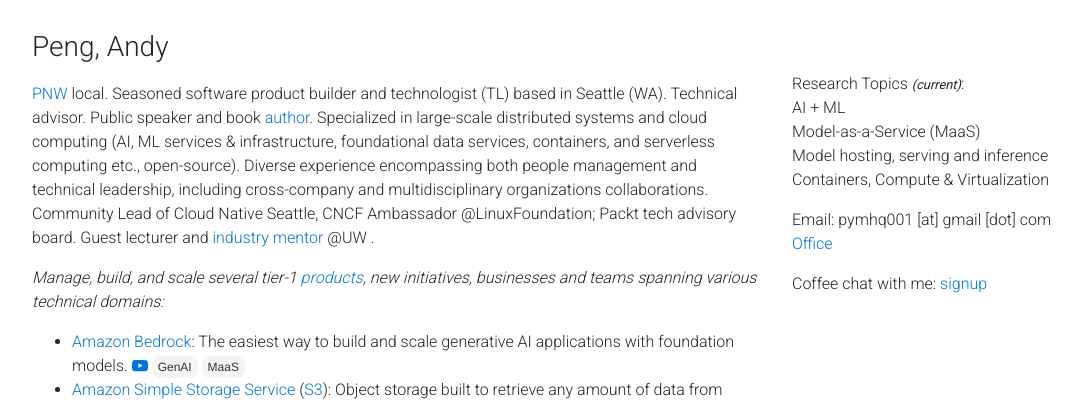
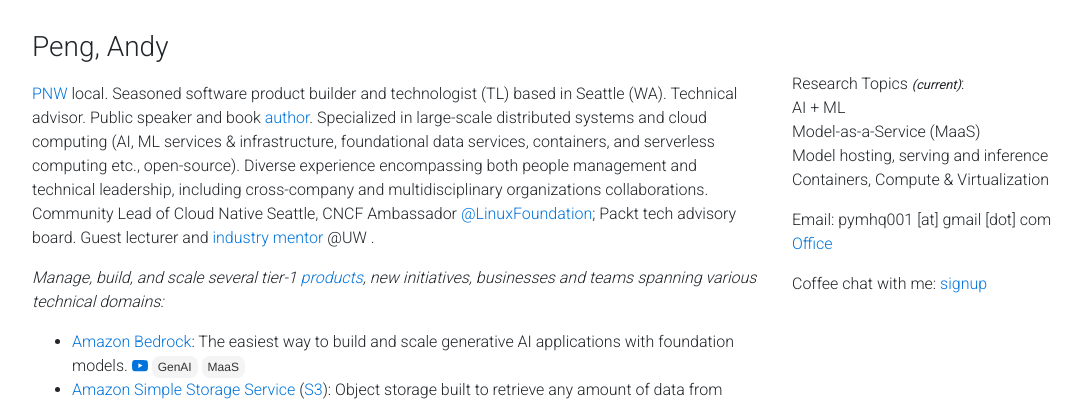
Before and after one commit to gfw001/gfw001.github.io, a Jekyll site: the page portfolio.html, which Jekyll copies as it is, in a window 1280 px wide and 900 px high. Shown: the top 401 px of the window, without its empty margins (53-1134 px from the left). Built offline with Jekyll 4.4.1, drawn with Linux system fonts in a browser that asks for light colours; nearby versions of some CDN libraries; a style sheet for code colours, icons or effects is not loaded.

Commit message:
Update portfolio.html

```diff
--- a/portfolio.html
+++ b/portfolio.html
@@ -101,7 +101,7 @@
   <div class="row">
     <div class="col">
       <p style="margin-top:10px;">
-        <a href="https://www.pcta.org/">PNW</a> local. Seasoned software product builder and technologist (TL) based in Seattle (WA). Technical advisor. Public speaker and book <a href="https://aws.amazon.com/blogs/containers/author/yimipeng/">author</a>. Specialized in large-scale distributed systems and cloud computing (AI, ML services & infrastructure, foundational data services, containers, and serverless computing etc., open-source). Diverse experience encompassing both people management and technical leadership, including cross-company and multidisciplinary organizations collaborations. Community Lead of Cloud Native Seattle, CNCF Ambassador @LinuxFoundation; Packt tech advisory board. Guest lecturer and <a href="https://foster.uw.edu/academics/degree-programs/master-of-science-in-information-systems/mentors/">industry mentor</a> @UW . <br>
+        <a href="https://www.pcta.org/">PNW</a> local. Seasoned software product builder and technologist (TL) based in Seattle (WA). Technical advisor. Public speaker and book <a href="https://aws.amazon.com/blogs/containers/author/yimipeng/">author</a>. Specialized in large-scale distributed systems and cloud computing (AI, ML services & infrastructure, foundational data services, containers, and serverless computing etc., open-source). Diverse experience encompassing both people management and technical leadership, including cross-company and multidisciplinary organizations collaborations. Community Lead of Cloud Native Seattle, CNCF Ambassador <a href="https://www.linuxfoundation.org/blog/how-does-the-linux-foundation-work-and-what-does-it-do">@LinuxFoundation</a>; Packt tech advisory board. Guest lecturer and <a href="https://foster.uw.edu/academics/degree-programs/master-of-science-in-information-systems/mentors/">industry mentor</a> @UW . <br>
       </p>
       <p>
 	      <i>Manage, build, and scale several tier-1 <a href="/products">products</a>, new initiatives, businesses and teams spanning various technical domains: </i>
```
